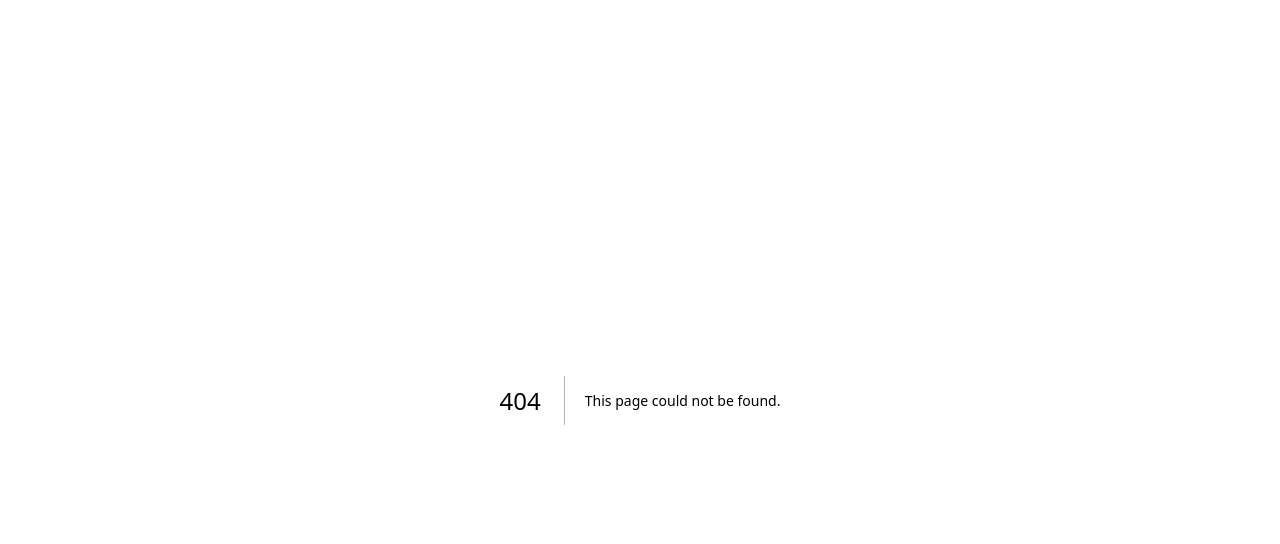
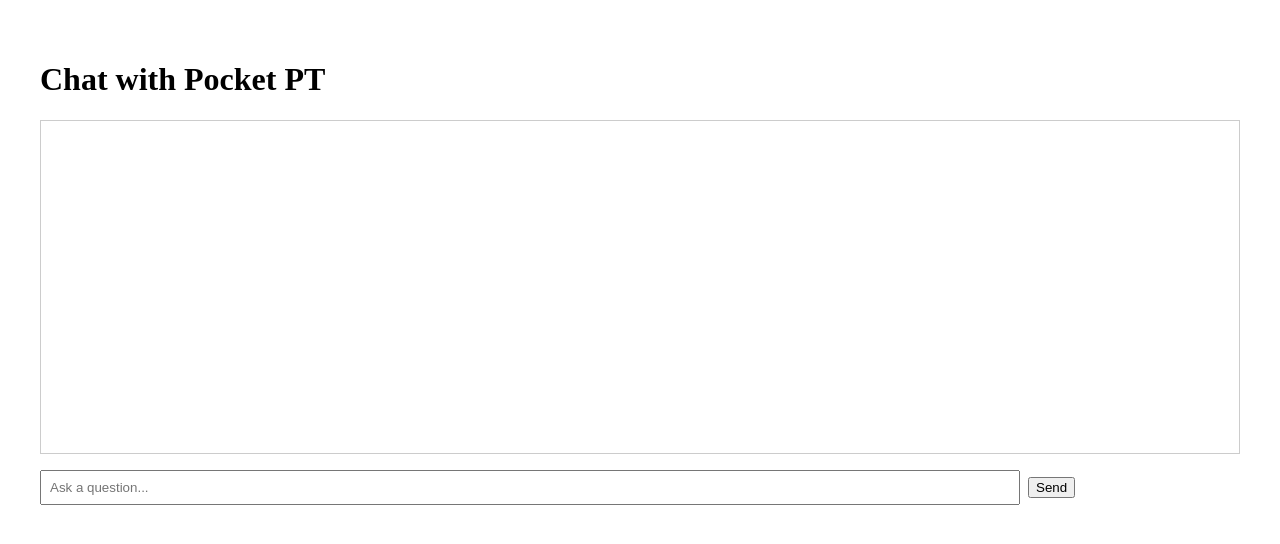
Before and after one commit to gamingninjasjj-ops/pocket-pt, a Next.js app: page /chat in a window 1280 px wide. Before the commit this address had no page. Shown: the top 544 px of the page. Built offline with nearby package versions, Linux system fonts and the light colour scheme.

Commit message:
Create chat.js

```diff
--- /dev/null
+++ b/pages/chat.js
@@ -0,0 +1,49 @@
+import { useState } from 'react';
+
+export default function Chat() {
+  const [messages, setMessages] = useState([]);
+  const [input, setInput] = useState('');
+
+  const handleSubmit = async (e) => {
+    e.preventDefault();
+    if (!input) return;
+    const userMessage = { role: 'user', content: input };
+    setMessages([...messages, userMessage]);
+    setInput('');
+
+    try {
+      const res = await fetch('/api/chat', {
+        method: 'POST',
+        headers: { 'Content-Type': 'application/json' },
+        body: JSON.stringify({ messages: [...messages, userMessage] }),
+      });
+      const data = await res.json();
+      const aiMessage = { role: 'assistant', content: data.reply || '...' };
+      setMessages((prev) => [...prev, aiMessage]);
+    } catch (error) {
+      console.error(error);
+    }
+  };
+
+  return (
+    <div style={{ padding: '2rem' }}>
+      <h1>Chat with Pocket PT</h1>
+      <div style={{ minHeight: '300px', border: '1px solid #ccc', padding: '1rem', marginBottom: '1rem' }}>
+        {messages.map((msg, idx) => (
+          <p key={idx}>
+            <strong>{msg.role === 'user' ? 'You' : 'PT'}:</strong> {msg.content}
+          </p>
+        ))}
+      </div>
+      <form onSubmit={handleSubmit}>
+        <input
+          value={input}
+          onChange={(e) => setInput(e.target.value)}
+          placeholder="Ask a question..."
+          style={{ padding: '0.5rem', width: '80%', marginRight: '0.5rem' }}
+        />
+        <button type="submit">Send</button>
+      </form>
+    </div>
+  );
+}
```
